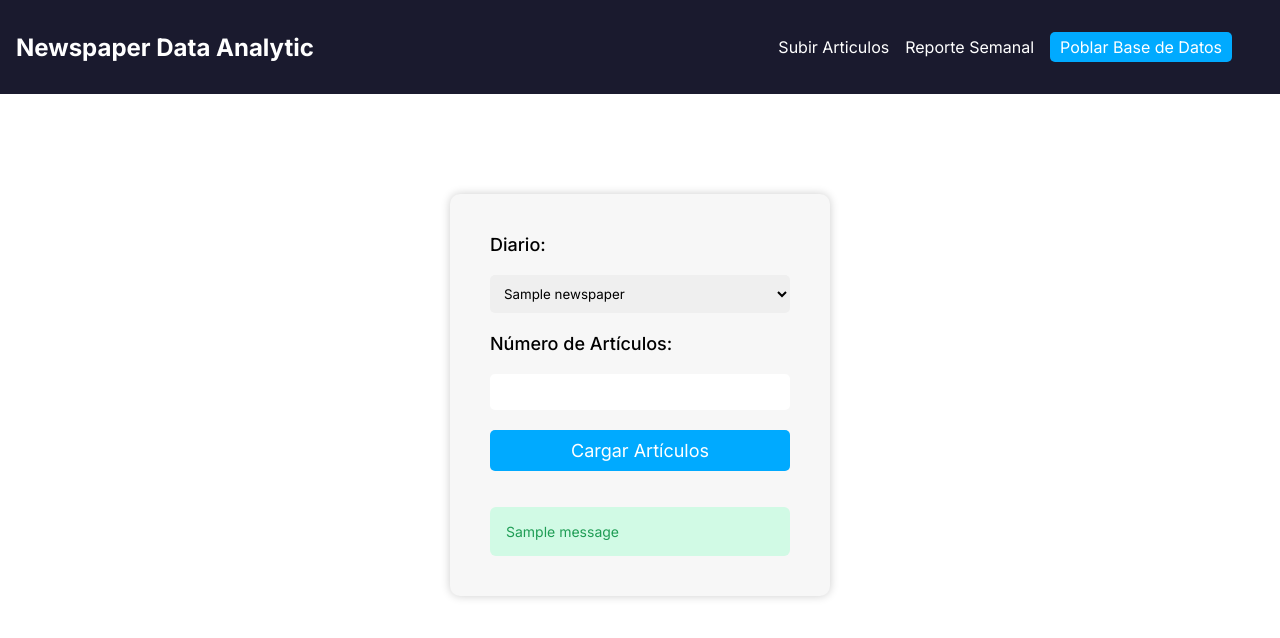
After one commit to blandoncj/NewsArticlesManagement, a Flask app: page /upload-article in a window 1280 px wide. The commit adds this page. Shown: the top 638 px of the page. Run offline with Flask 3, Linux system fonts and the light colour scheme; tables that the repository leaves empty or names only in its code hold one stand-in row (values such as "Sample post"); one stand-in notice (Sample message) is shown; some libraries are stand-ins or nearby versions.

Commit message:
feat: add upload articles feature, and weekly report

```diff
--- /dev/null
+++ b/controllers/newspaper.py
@@ -0,0 +1,48 @@
+"""
+this file contains the NewspaperController class which is responsible
+for handling the business logic of the newspaper entity.
+"""
+
+from dao.newspaper import NewspaperDao
+from util.util import Util
+
+
+class NewspaperController:
+    """
+    NewspaperController class
+    """
+
+    def __init__(self, db) -> None:
+        self.dao = NewspaperDao(db)
+
+    def get_all(self):
+        """
+        get_all method
+        """
+        return self.dao.get_all()
+
+    def get_weekly_article_report(self):
+        """
+        get_weekly_article_report method
+        """
+        return self.dao.get_weekly_article_report()
+
+    def save_article(self, article):
+        """
+        save_article method
+        """
+        self.dao.save_article(article)
+
+    def validate_last_six_months_average(self, newspaper_id, articles):
+        """
+        validate_last_six_months_average method
+        """
+        return self.dao.validate_last_six_months_average(newspaper_id, articles)
+
+    def populate_articles(self, days=180):
+        """
+        populate_articles method
+        """
+        newspapers = self.get_all()
+        newspaper_ids = [newspaper.newspaper_id for newspaper in newspapers]
+        Util.populate_articles(self.dao.db, newspaper_ids, days)
--- a/dao/newspaper.py
+++ b/dao/newspaper.py
@@ -112,9 +112,10 @@ class NewspaperDao:
         """
         try:
             with self.db.connection.cursor() as cursor:
+                print(f"Attempting to save article for newspaper_id: {article.newspaper_id}")  # Agregar esta línea
                 cursor.execute(
                     "INSERT INTO articles (newspaper_id, article_count) VALUES (%s, %s)",
-                    (article.newspaper_id, article.articles),
+                    (article.newspaper_id, article.articles_count),
                 )
                 self.db.connection.commit()
         except MySQLdb.Error as e:
--- a/main.py
+++ b/main.py
@@ -1,7 +1,14 @@
-from flask import Flask, render_template
+"""
+this file is the main file of the project, it contains the routes of the application
+"""
+
+import datetime
+from flask import Flask, flash, redirect, render_template, request, url_for
 from flask_mysqldb import MySQL
 
 from config import config
+from controllers.newspaper import NewspaperController
+from models.article import Article
 
 
 app = Flask(__name__)
@@ -11,7 +18,84 @@ db = MySQL(app)
 
 @app.route("/")
 def home():
+    """
+    This function renders the index.html template
+    """
     return render_template("index.html")
+
+
+@app.route("/upload-article", methods=["GET", "POST"])
+def upload_article():
+    """
+    This function renders the upload_article.html template
+    """
+    newspaper_controller = NewspaperController(db)
+
+    if request.method == "POST":
+        newspaper_id = request.form["newspaper"]
+        articles = int(request.form["articles"])
+
+        article = Article(newspaper_id, articles)
+
+        if articles <= 0:
+            flash("La cantidad de artículos debe ser mayor a 0", "error")
+            return redirect(url_for("upload_article"))
+
+        if not articles.is_integer():
+            flash("La cantidad de artículos debe ser un número entero", "error")
+            return redirect(url_for("upload_article"))
+
+        if not newspaper_controller.validate_last_six_months_average(
+            newspaper_id, articles
+        ):
+            flash("El promedio de artículos no es válido", "error")
+            return redirect(url_for("upload_article"))
+
+        newspaper_controller.save_article(article)
+        flash("Artículo guardado correctamente", "success")
+        return redirect(url_for("upload_article"))
+
+    newspaper_controller = NewspaperController(db)
+    newspapers = newspaper_controller.get_all()
+    return render_template("upload_article.html", newspapers=newspapers)
+
+
+@app.route("/populate-table")
+def populate_table():
+    """
+    This function populates the articles table with random data
+    """
+    newspaper_controller = NewspaperController(db)
+    newspaper_controller.populate_articles()
+    flash("Artículos generados correctamente", "success")
+    return redirect(url_for("upload_article"))
+
+
+@app.route("/weekly-report", methods=["GET"])
+def weekly_report():
+    """
+    This function renders the weekly_report.html template
+    """
+    newspaper_controller = NewspaperController(db)
+    reports = newspaper_controller.get_weekly_article_report()
+    today = datetime.datetime.today()
+
+    days_names = [
+        "Lunes",
+        "Martes",
+        "Miércoles",
+        "Jueves",
+        "Viernes",
+        "Sábado",
+        "Domingo",
+    ]
+    days = [today - datetime.timedelta(days=i) for i in range(7)]
+
+    days_spanish = [days_names[day.weekday()] for day in days]
+
+    return render_template(
+        "weekly_report.html", reports=reports, column_days=days_spanish, days=days
+    )
 
 
 if __name__ == "__main__":
--- a/models/newspaper.py
+++ b/models/newspaper.py
@@ -8,7 +8,7 @@ class Newspaper:
     Newspaper model class
     """
 
-    def __init__(self, name: str, newspaper_id=None) -> None:
+    def __init__(self, name: str, newspaper_id: int) -> None:
         self.name = name
         self.newspaper_id = newspaper_id
 
--- /dev/null
+++ b/static/css/articles.css
@@ -0,0 +1,49 @@
+.container {
+    margin-top: 100px;
+    display: flex;
+    justify-content: center;
+    align-items: center;
+}
+
+form {
+    display: flex;
+    flex-direction: column;
+    gap: 20px;
+    width: 300px;
+    padding: 40px;
+    font-size: 18px;
+    border-radius: 10px;
+    background-color: rgb(247, 247, 247);
+    box-shadow: 0 0 10px rgba(0, 0, 0, 0.2);
+}
+
+.form-label {
+    font-size: 18px;
+    font-weight: 500;
+}
+
+.form-control {
+    padding: 10px;
+    border-radius: 5px;
+    border: none;
+    outline: none;
+}
+
+.btn {
+    padding: 10px;
+    border: none;
+    border-radius: 5px;
+    font-size: 18px;
+    cursor: pointer;
+}
+
+.btn-primary {
+    background-color: #00aaff;
+    color: white;
+    transition: 0.3s ease-in-out;
+}
+
+.btn-primary:hover {
+    background-color: #0077cc;
+    transform: scale(1.1);
+}
--- a/static/css/index.css
+++ b/static/css/index.css
@@ -29,12 +29,13 @@ nav {
     justify-content: space-between;
     align-items: center;
     padding: 32px 16px;
-    background-color: #333;
+    background-color: #1a1a2e;
     color: white;
 }
 
 nav ul {
     display: flex;
+    align-items: center;
     list-style: none;
 }
 
@@ -45,9 +46,23 @@ nav ul li {
 nav ul li a {
     color: white;
     text-decoration: none;
+    transition: 0.3s ease-in-out;
 }
 
 nav ul li a:hover {
-    text-decoration: underline;
-    color: #f1f1f1;
+    color: #00aaff;
 }
+
+.btn-populate {
+    background-color: #00aaff;
+    padding: 5px 10px;
+    border-radius: 5px;
+}
+
+.btn-populate:hover {
+    background-color: #0077cc;
+}
+
+.btn-populate a:hover {
+    color: white !important;
+}
--- a/templates/components/header.html
+++ b/templates/components/header.html
@@ -9,9 +9,9 @@
         <h1>Newspaper Data Analytic</h1>
 
         <ul>
-            <li><a href="">Subir Articulos</a></li>
-            <li><a href="">Reporte Semanal</a></li>
-            <li></li>
+            <li><a href="{{ url_for('upload_article') }}">Subir Articulos</a></li>
+            <li><a href="{{ url_for('weekly_report') }}">Reporte Semanal</a></li>
+            <li class="btn-populate"><a href="{{ url_for('populate_table') }}">Poblar Base de Datos</a></li>
             <li></li>
         </ul>
     </nav>
--- /dev/null
+++ b/templates/upload_article.html
@@ -0,0 +1,39 @@
+{% extends 'layout.html' %}
+
+{% set title = 'Subir Artículos' %}
+{% set css = 'articles.css' %}
+
+{% block content %}
+
+{% include './components/header.html' %}
+
+    <div class="container">
+        <form action="/upload-article" method="post">
+
+            <label for="newspaper" class="form-label">Diario:</label>
+            <select class="form-control" name="newspaper" id="newspaper">
+                {% for newspaper in newspapers %}
+                    <option value="{{ newspaper.newspaper_id }}">{{ newspaper.name }}</option>
+                {% endfor %}
+            </select>
+
+            <label for="articles" class="form-label">Número de Artículos:</label>
+            <input class="form-control" type="number" name="articles" id="articles" required>
+
+            <button type="submit" class="btn btn-primary">Cargar Artículos</button>
+
+            <div>
+                {% with messages = get_flashed_messages(with_categories=true) %}
+                    {% if messages %}
+                        {% for category, message in messages %}
+                            <div class="alert alert-{{ category }}">
+                                {{ message }}
+                            </div>
+                        {% endfor %}
+                    {% endif %}
+                {% endwith %}
+            </div>
+        </form>
+    </div>
+
+{% endblock %}
```
Also changed, not shown: models/article.py (+2 -5 lines), static/css/data-table.css (added, +40 -0 lines), templates/weekly_report.html (added, +34 -0 lines), util/util.py (added, +34 -0 lines).
